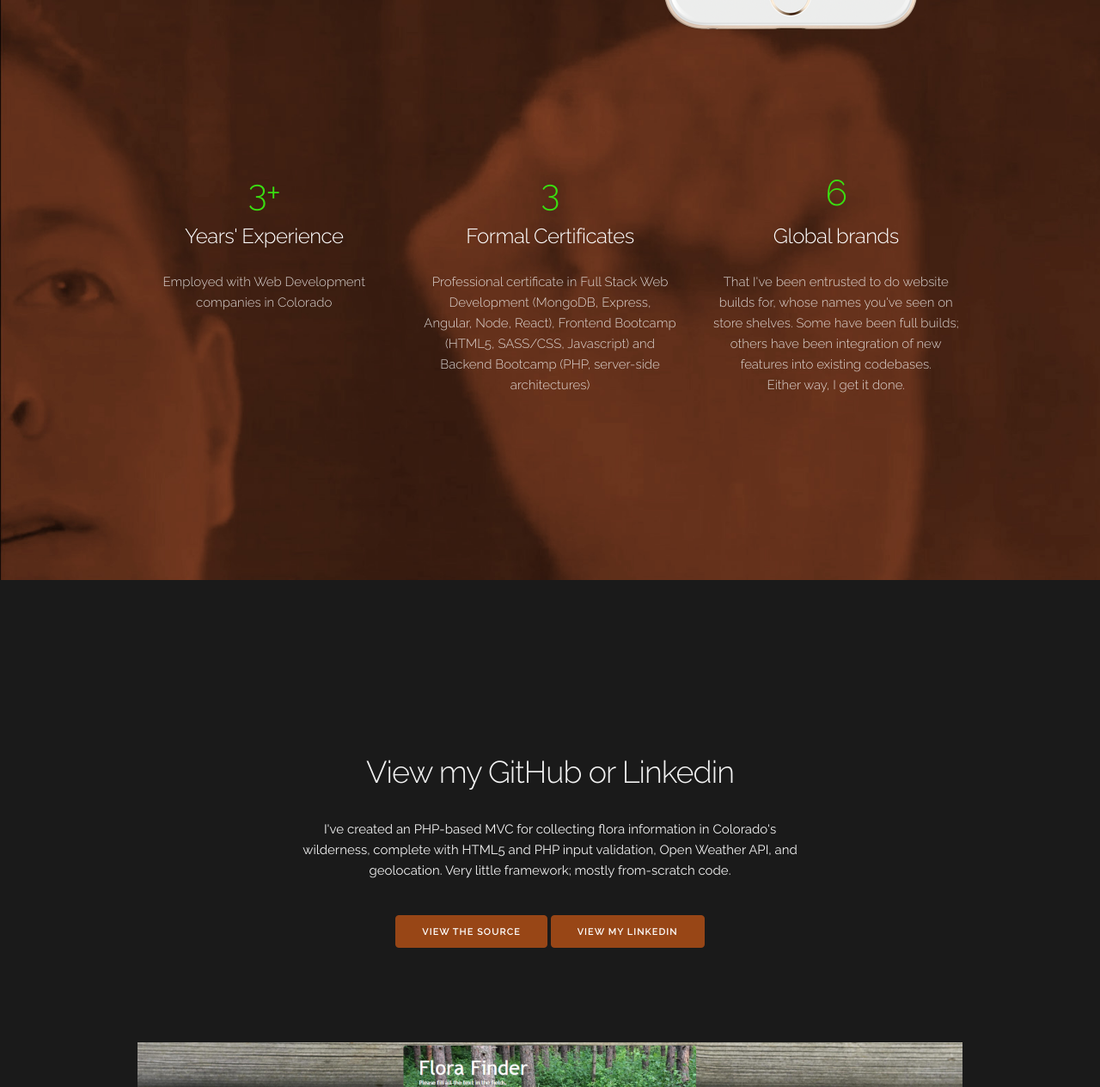
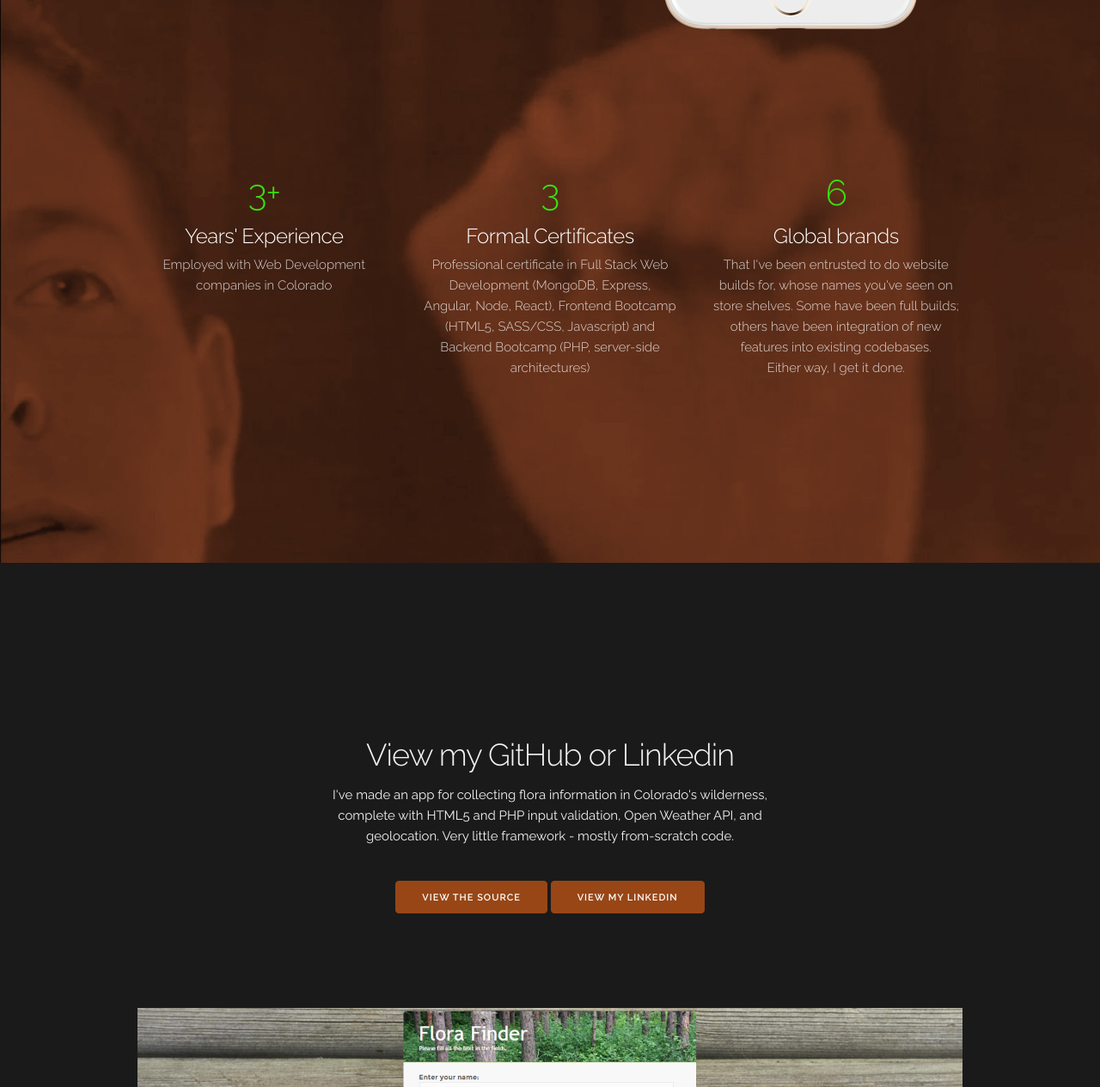
Before and after one commit to MarkNewcomb1/marknewcomb1, a PHP site: page / in a window 1280 px wide. Shown: the part 661-1926 px from the top of the page at 86% size. Run offline with PHP 8.4, Linux system fonts and the light colour scheme; some libraries are stand-ins or nearby versions.

Commit message:
slight copy and style changes

```diff
--- a/css/style.css
+++ b/css/style.css
@@ -150,6 +150,7 @@ footer {
 }
 .section-description {
 	margin-bottom: 4rem;
+	padding-top: 0;
 }
 .section.my-work p {
 	color: #f2f2f2;
@@ -205,6 +206,7 @@ color: #f2f2f2;
 .value-description {
   opacity: .8;
   font-weight: 300;
+  padding-top: 0;
 }
 
 /* Help
--- a/index.php
+++ b/index.php
@@ -91,7 +91,7 @@
   <div class="section get-help flora">
     <div class="container">
       <h3 class="section-heading">View my GitHub or Linkedin</h3>
-      <p class="section-description">I've created an PHP-based MVC for collecting flora information in Colorado's wilderness, complete with HTML5 and PHP input validation, Open Weather API, and geolocation. Very little framework; mostly from-scratch code.</p>
+      <p class="section-description">I've made an app for collecting flora information in Colorado's wilderness, complete with HTML5 and PHP input validation, Open Weather API, and geolocation. Very little framework - mostly from-scratch code.</p>
       <a class="button button-primary" href="https://github.com/MarkNewcomb1/flora" target="_blank">View the Source</a>
       <a class="button button-primary" href="https://www.linkedin.com/in/marknewcomb1" target="_blank">View My LinkedIn</a>
       <img class="u-max-full-width" id="flora-finder" src="images/flora-finder-desktop.png">
@@ -100,7 +100,7 @@
     <div class="section get-help react">
     <div class="container">
       <h3 class="section-heading">React.js Music Collection/Search App</h3>
-      <p class="section-description">Using the Discogs API, I've created an app that allows you to keep track of your physical media collection. Built with React, Node, Express, jQuery and hand-built CSS; NO Bootstrap!</p>
+      <p class="section-description">Using the Discogs API, I've created an app that allows you to keep track of your physical media collection. Built with React, Node, Express, jQuery and hand-built CSS - NO Bootstrap!</p>
       <a class="button button-primary" href="https://github.com/MarkNewcomb1/final-project" target="_blank">View the Source</a>
       <a class="button button-primary" href="https://www.youtube.com/watch?v=gjayvebQerI" target="_blank">View Demo Video</a>
     </div>
@@ -108,7 +108,7 @@
   <div class="section categories">
     <div class="container">
       <h3 class="section-heading">Of Course, I Know WordPress Too</h3>
-      <p class="section-description">I have extensive experience maintaining legacy websites for clients, as well as putting Wordpress sites through server migrations, updates, PHP wrappers, etc.</p>
+      <p class="section-description">I have extensive experience maintaining legacy websites for clients, as well as putting Wordpress sites through server migrations, updates, etc.</p>
       <div class="row">
         <div class="one-half column category">
           <a href="http://kspath.com" target="_blank"><img class="u-max-full-width" src="images/kps-desktop-low.jpg"></a>
```
